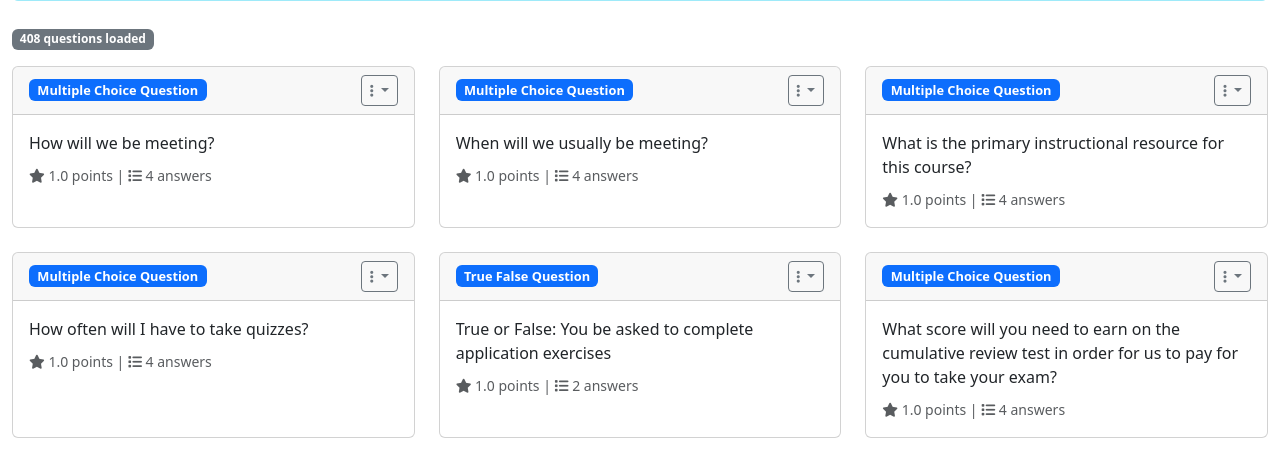
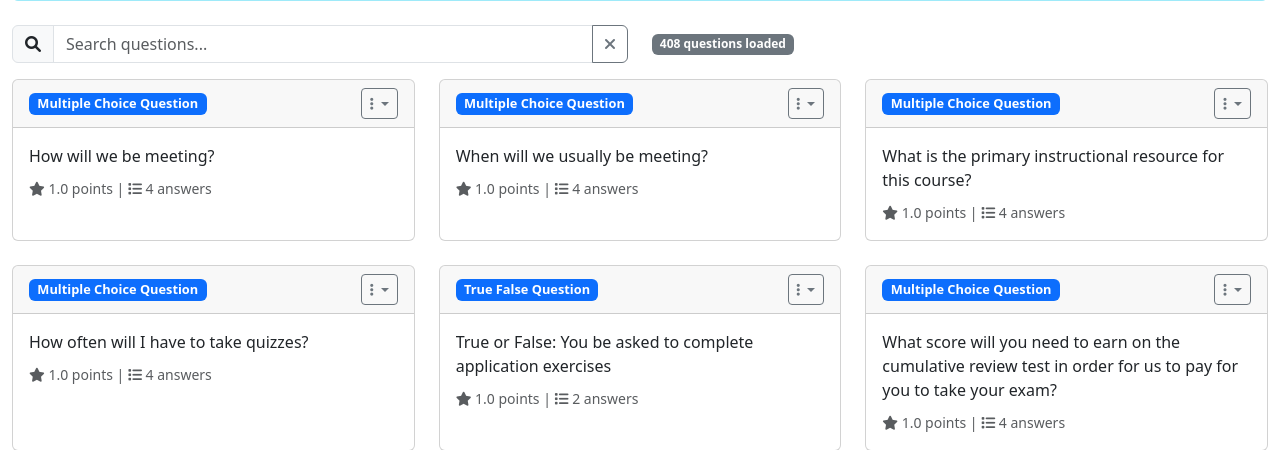
Before and after one commit to rdxsai/Merged-App, a FastAPI app: page / in a window 1280 px wide. Shown: the part 160-610 px from the top of the page. Run offline with FastAPI, Linux system fonts and the light colour scheme.

Commit message:
add question search feature

```diff
--- a/templates/index.html
+++ b/templates/index.html
@@ -253,6 +253,69 @@
                 });
             }
 
+            // Search functionality
+            const searchInput = document.getElementById('searchInput');
+            const clearSearchBtn = document.getElementById('clearSearch');
+            const questionCount = document.getElementById('questionCount');
+            const filteredCount = document.getElementById('filteredCount');
+
+            if (searchInput) {
+                // Search input event listener
+                searchInput.addEventListener('input', function(e) {
+                    const searchTerm = e.target.value.toLowerCase().trim();
+                    filterQuestions(searchTerm);
+                });
+
+                // Clear search button
+                if (clearSearchBtn) {
+                    clearSearchBtn.addEventListener('click', function() {
+                        searchInput.value = '';
+                        filterQuestions('');
+                        searchInput.focus();
+                    });
+                }
+
+                // Search on Enter key
+                searchInput.addEventListener('keydown', function(e) {
+                    if (e.key === 'Escape') {
+                        searchInput.value = '';
+                        filterQuestions('');
+                    }
+                });
+            }
+
+            // Filter questions function
+            function filterQuestions(searchTerm) {
+                const questionCards = document.querySelectorAll('#questionsContainer [data-question-id]');
+                let visibleCount = 0;
+
+                questionCards.forEach(card => {
+                    const questionText = card.querySelector('.question-text')?.textContent.toLowerCase() || '';
+                    const questionType = card.querySelector('.question-type-badge')?.textContent.toLowerCase() || '';
+
+                    const matches = searchTerm === '' ||
+                                  questionText.includes(searchTerm) ||
+                                  questionType.includes(searchTerm);
+
+                    if (matches) {
+                        card.style.display = 'block';
+                        visibleCount++;
+                    } else {
+                        card.style.display = 'none';
+                    }
+                });
+
+                // Update count badges
+                if (searchTerm === '') {
+                    if (filteredCount) filteredCount.style.display = 'none';
+                } else {
+                    if (filteredCount) {
+                        filteredCount.textContent = `${visibleCount} matches`;
+                        filteredCount.style.display = 'inline';
+                    }
+                }
+            }
+
             // Delete functionality
             document.addEventListener('click', (e) => {
                 if (e.target.closest('.delete-btn')) {
@@ -334,10 +397,28 @@
                 <!-- Alert container -->
                 <div id="alertContainer"></div>
 
-                <!-- Questions count -->
+                <!-- Search bar -->
                 {% if questions %}
                 <div class="mb-3">
-                    <span class="badge bg-secondary">{{ questions|length }} questions loaded</span>
+                    <div class="row">
+                        <div class="col-md-6">
+                            <div class="input-group">
+                                <span class="input-group-text">
+                                    <i class="fas fa-search"></i>
+                                </span>
+                                <input type="text" id="searchInput" class="form-control"
+                                       placeholder="Search questions..."
+                                       autocomplete="off">
+                                <button class="btn btn-outline-secondary" type="button" id="clearSearch">
+                                    <i class="fas fa-times"></i>
+                                </button>
+                            </div>
+                        </div>
+                        <div class="col-md-6 d-flex align-items-center">
+                            <span class="badge bg-secondary" id="questionCount">{{ questions|length }} questions loaded</span>
+                            <span class="badge bg-info ms-2" id="filteredCount" style="display: none;">0 matches</span>
+                        </div>
+                    </div>
                 </div>
                 {% endif %}
 
```
